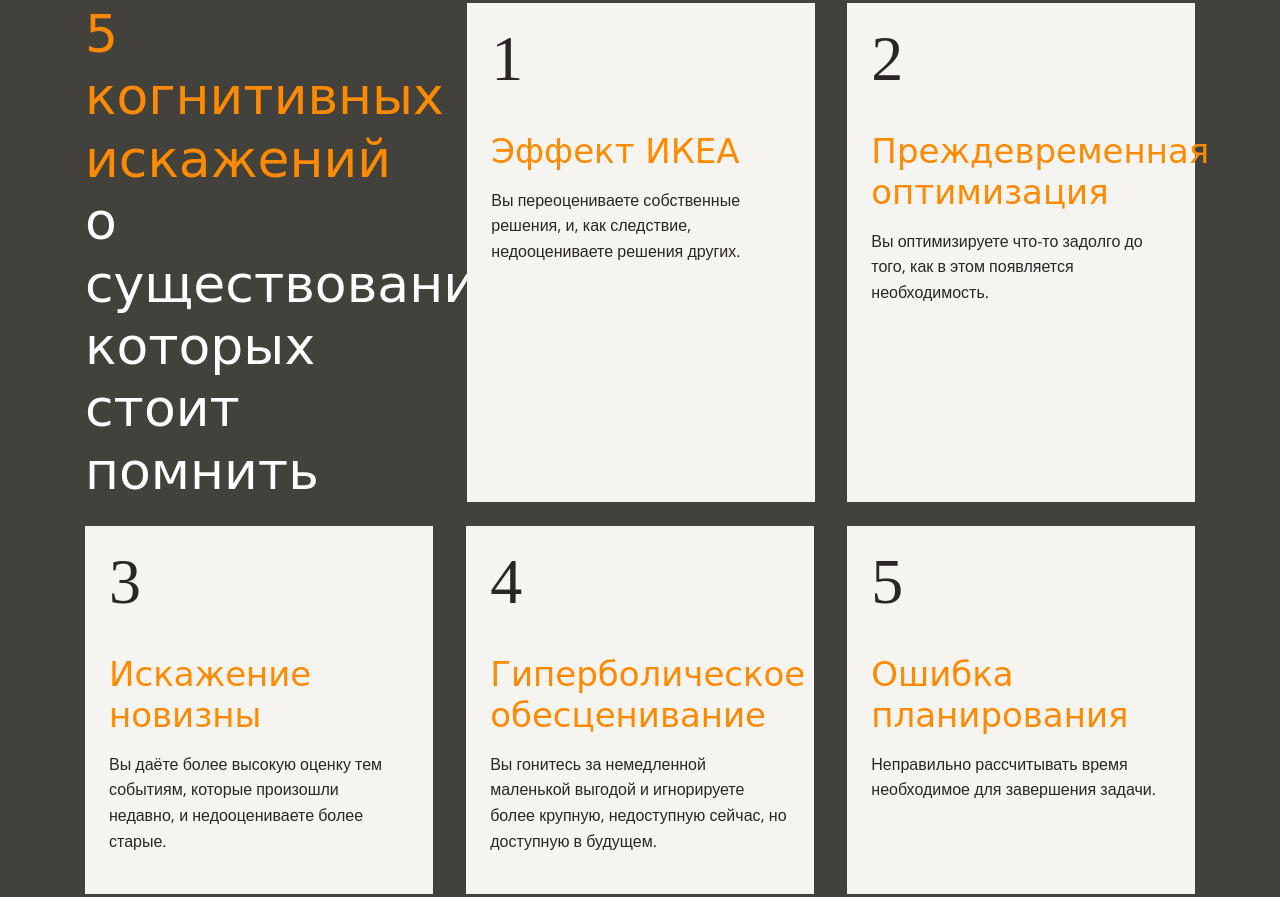
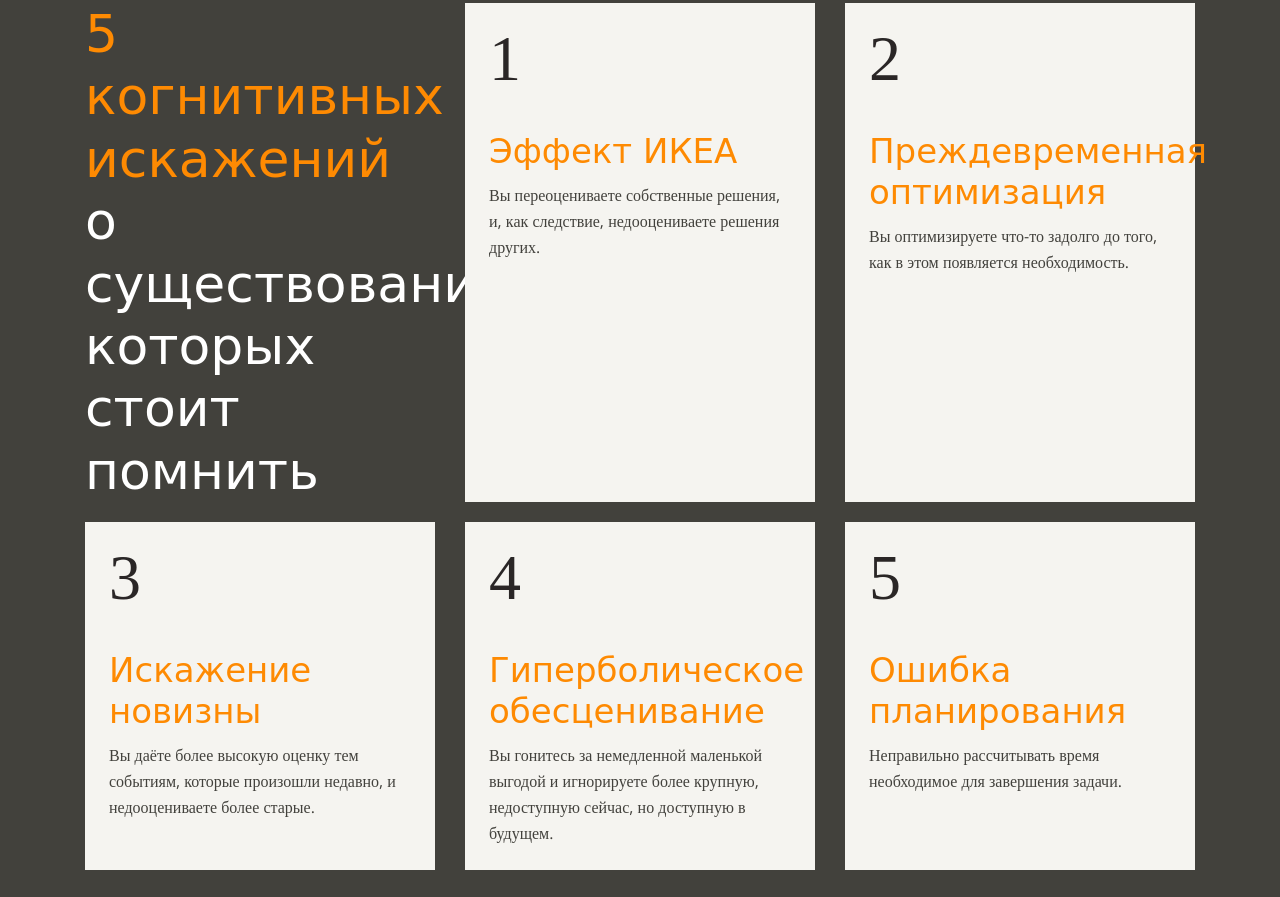
Before and after one commit to yakovlevaos/layout-designer-project-58, a website: page src/index.html in a window 1280 px wide. Shown: the part 1927-2824 px from the top of the page. Drawn offline with nearby package versions, Linux system fonts and the light colour scheme; a web font is replaced by a local one.

Commit message:
Nav section corr

```diff
--- a/src/index.html
+++ b/src/index.html
@@ -85,7 +85,7 @@
             <div class="card-item">
               <p class="number">1</p>
               <h3>Эффект ИКЕА</h3>
-              <p class="primary-dark">
+              <p class="card-item-props">
                 Вы переоцениваете собственные решения, и, как следствие,
                 недооцениваете решения других.
               </p>
@@ -93,7 +93,7 @@
             <div class="card-item">
               <p class="number">2</p>
               <h3>Преждевременная оптимизация</h3>
-              <p class="primary-dark">
+              <p class="card-item-props">
                 Вы оптимизируете что-то задолго до того, как в этом появляется
                 необходимость.
               </p>
@@ -101,7 +101,7 @@
             <div class="card-item">
               <p class="number">3</p>
               <h3>Искажение новизны</h3>
-              <p class="primary-dark">
+              <p class="card-item-props">
                 Вы даёте более высокую оценку тем событиям, которые произошли
                 недавно, и недооцениваете более старые.
               </p>
@@ -109,7 +109,7 @@
             <div class="card-item">
               <p class="number">4</p>
               <h3>Гиперболическое обесценивание</h3>
-              <p class="primary-dark">
+              <p class="card-item-props">
                 Вы гонитесь за немедленной маленькой выгодой и игнорируете более
                 крупную, недоступную сейчас, но доступную в будущем.
               </p>
@@ -117,7 +117,7 @@
             <div class="card-item">
               <p class="number">5</p>
               <h3>Ошибка планирования</h3>
-              <p class="primary-dark">
+              <p class="card-item-props">
                 Неправильно рассчитывать время необходимое для завершения
                 задачи.
               </p>
--- a/src/styles/style.css
+++ b/src/styles/style.css
@@ -1,3 +1,4 @@
+
 
 :root {
   --color-white: #fff;
@@ -181,16 +182,18 @@
   display: flex;
   flex-wrap: wrap;
   justify-content: space-between;
+  width: 1110px;
+  margin: 0;
 
 }
 
 .card-item {
   background-color: var(--color-light);
   display: block;
-  width: 27%;
+  width: 302px;
   flex-direction: column;
   padding: 24px;
-  margin-bottom: 24px;
+  margin-bottom: 20px;
 }
 
 .card-item:hover {
@@ -378,3 +381,15 @@
   margin: 55px;
   width:100%;
 }
+
+.card-item-props {
+  font-family: 'Open Sans';
+font-size: 16px;
+font-weight: 400;
+line-height: 26px;
+letter-spacing: 0em;
+text-align: left;
+color: var(--color-main-dark);
+margin-bottom: 0;
+margin-top: 10px;
+}
```
